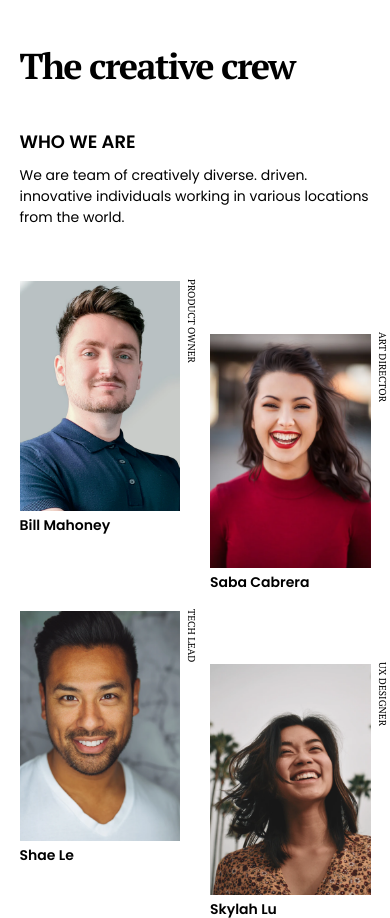
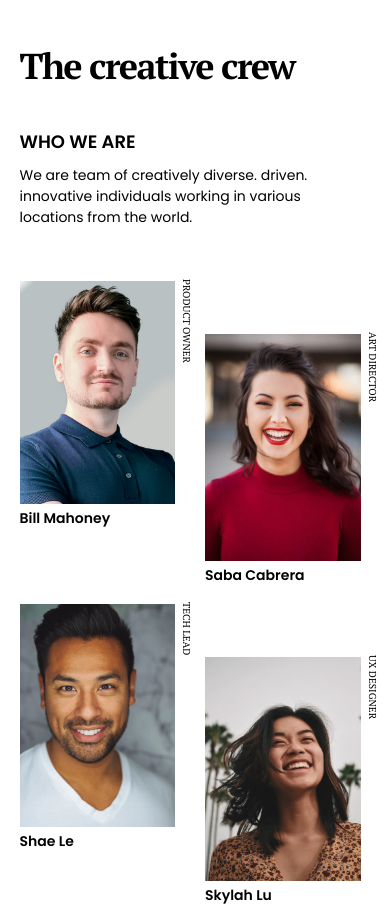
Before and after one commit to brandovidal/my-team-page, a plain HTML site: page index.html in a window 390 px wide. Shown: the top 918 px of the page. Drawn offline with Linux system fonts and the light colour scheme.

Commit message:
update responsive design mobile
Signed-off-by: Brando Vidal <yisusdracon@gmail.com>

```diff
--- a/style.css
+++ b/style.css
@@ -192,7 +192,7 @@ p {
     display: flex;
     flex-direction: column;
     justify-content: center;
-    padding: 5vh 5vw;
+    padding: 5vh 7.55vw 5vw 5vw;
   }
   .container .heading .nav {
     margin: 0;
```
